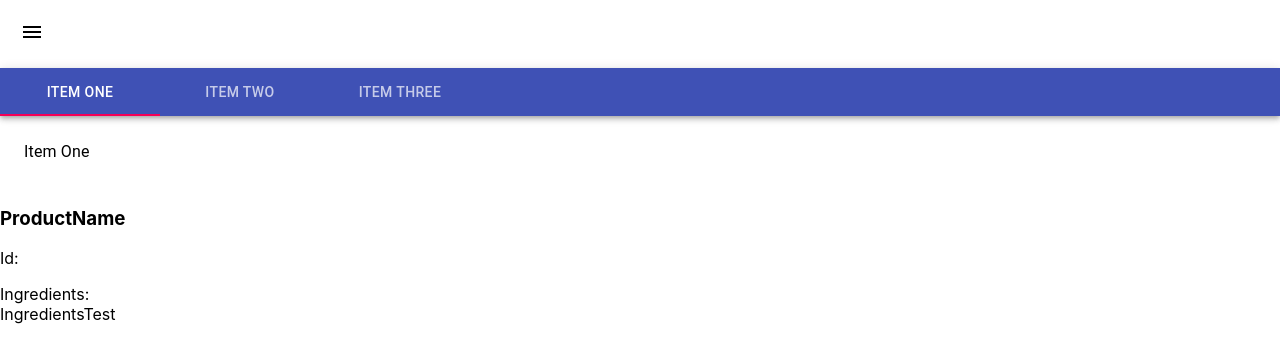
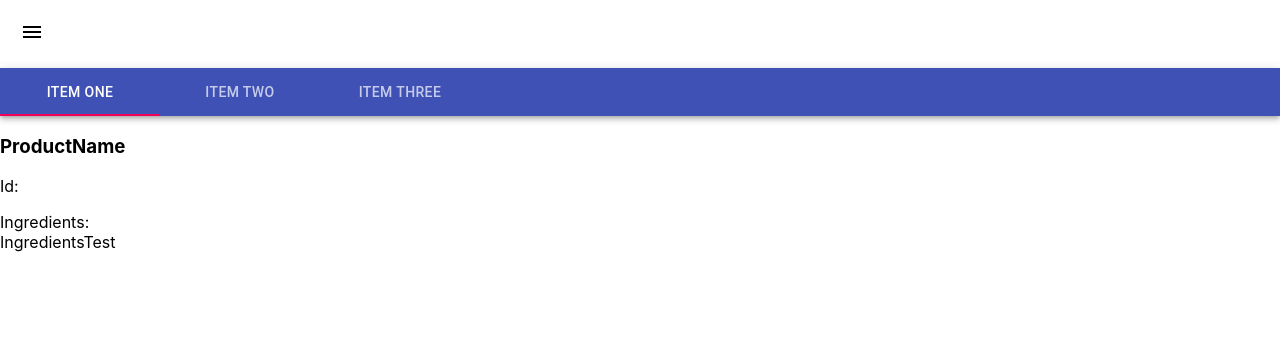
Before and after one commit to ArtemK123/DetiCapitanaMorgana, a React (Create React App) app in the folder web-react-frontend/: page /product in a window 1280 px wide. Shown: the top 362 px of the page. Built offline with nearby package versions, Linux system fonts and the light colour scheme.

Commit message:
Sanitized ProductNavigation

```diff
--- a/web-react-frontend/src/pages/product/ProductNavigation.jsx
+++ b/web-react-frontend/src/pages/product/ProductNavigation.jsx
@@ -1,37 +1,8 @@
 import React from 'react';
-import PropTypes from 'prop-types';
 import { makeStyles } from '@material-ui/core/styles';
 import AppBar from '@material-ui/core/AppBar';
 import Tabs from '@material-ui/core/Tabs';
 import Tab from '@material-ui/core/Tab';
-import Typography from '@material-ui/core/Typography';
-import Box from '@material-ui/core/Box';
-
-function TabPanel(props) {
-  const { children, value, index, ...other } = props;
-
-  return (
-    <div
-      role="tabpanel"
-      hidden={value !== index}
-      id={`simple-tabpanel-${index}`}
-      aria-labelledby={`simple-tab-${index}`}
-      {...other}
-    >
-      {value === index && (
-        <Box p={3}>
-          <Typography>{children}</Typography>
-        </Box>
-      )}
-    </div>
-  );
-}
-
-TabPanel.propTypes = {
-  children: PropTypes.node,
-  index: PropTypes.any.isRequired,
-  value: PropTypes.any.isRequired,
-};
 
 function a11yProps(index) {
   return {
@@ -64,15 +35,6 @@
           <Tab label="Item Three" {...a11yProps(2)} />
         </Tabs>
       </AppBar>
-      <TabPanel value={value} index={0}>
-        Item One
-      </TabPanel>
-      <TabPanel value={value} index={1}>
-        Item Two
-      </TabPanel>
-      <TabPanel value={value} index={2}>
-        Item Three
-      </TabPanel>
     </div>
   );
 }
```
